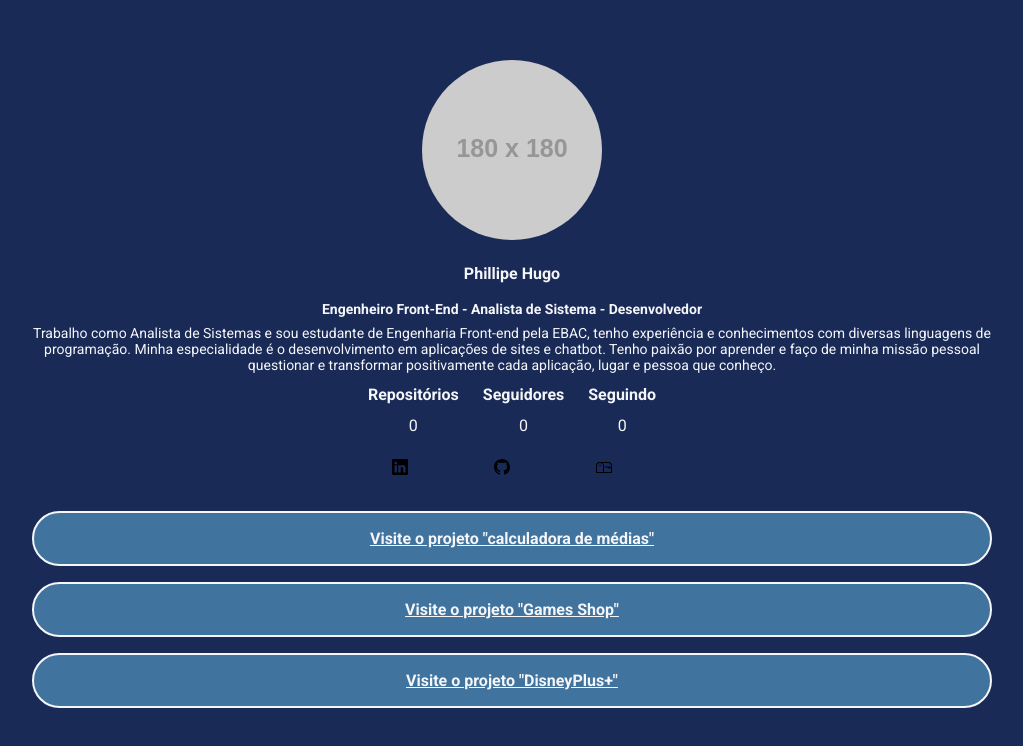
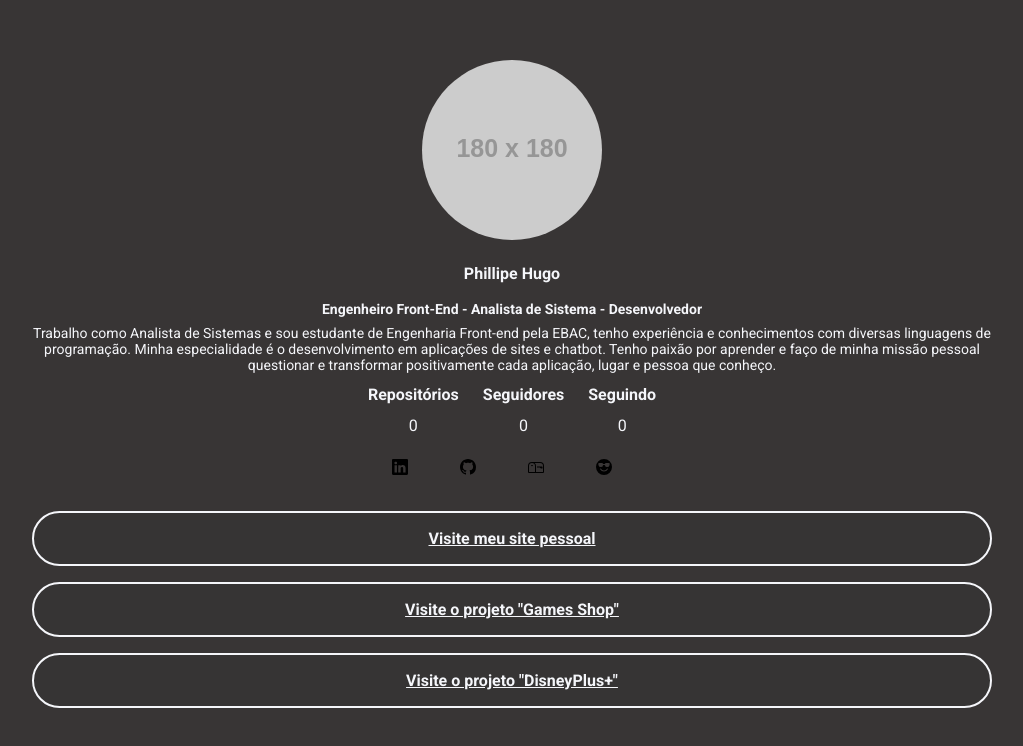
Before and after one commit to Phillipe-Hugo/status_github_pessoal, a website: page index.html in a window 1280 px wide. Shown: the whole page, without its empty margins (128-1151 px from the left). Drawn offline with Linux system fonts and the light colour scheme; no server answers; placeholder pictures from the web are drawn by us.

Commit message:
realizando alteração no perfil api github

```diff
--- a/index.html
+++ b/index.html
@@ -9,8 +9,7 @@
     <link rel="preconnect" href="https://fonts.gstatic.com" crossorigin />
     <link
       href="https://fonts.googleapis.com/css2?family=Bungee&family=Pacifico&family=Roboto:wght@100;400;700&display=swap"
-      rel="stylesheet"
-    />
+      rel="stylesheet"/>
   </head>
   <body>
     <div class="container">
@@ -57,16 +56,17 @@ conheço.
       </header>
       <nav>
         <ul class="social-links">
-          <li><a href="https://www.linkedin.com/in/phillipe-hugo-2a11521b9/"><img src="/src/img/linkedin.svg" alt="Logo do Linkedin"></a></li>
-          <li><a href="https://github.com/Phillipe-Hugo"><img src="/src/img/github.svg" alt="Logo do github"></a></li>
+          <li><a target="_blank" href="https://www.linkedin.com/in/phillipe-hugo-2a11521b9/"><img src="/src/img/linkedin.svg" alt="Logo do Linkedin"></a></li>
+          <li><a target="_blank" href="https://github.com/Phillipe-Hugo"><img src="/src/img/github.svg" alt="Logo do github"></a></li>
           <li><a href="mailto:phillipehugo1985@gmail.com"><img src="/src/img/mailbox.svg" alt="Logo do email"></a></li>
+          <li><a target="_blank" href="https://www.frontendmentor.io/profile/Phillipe-Hugo"><img src="/src/img/emoji-sunglasses-fill.svg" alt="Logo do email"></a></li>
         </ul>
       </nav>
       <nav>
         <ul class="projeto-lista">
           <li class="lista-item">
-            <a href="https://calculoimcphillipehugo.netlify.app">
-              Visite o projeto "calculadora de médias"
+            <a target="_blank" href="https://phca.vercel.app">
+              Visite meu site pessoal
             </a>
           </li>
           <li class="lista-item">
--- a/src/styles/main.less
+++ b/src/styles/main.less
@@ -1,3 +1,4 @@
+
 @import "variaveis.less";
 @breakpointMobile: ~"(max-width: 767px)";
 @breakpointTablet: ~"(min-width: 768px) and (max-width: 1023px";
@@ -50,7 +51,11 @@ header {
 }
 .profile-bio {
     text-align: center;
+
     .profile-bio-nome {
+
+        align-items: center;
+        justify-content: center;
         font-size: 16px;
         margin-bottom: 18px;
     }
@@ -69,12 +74,21 @@ header {
     max-width: 240px;
     width: 100%;
     margin: 0 auto;
+
     li {
         list-style: none;
         margin-right: 20px;
-        img {
-            &:hover{
-                transform: scale(1.5);
+        color: #cbf23d;
+
+        a {
+            text-decoration: none;
+            img {
+                transition: transform 0.3s ease;
+                &:hover {
+                    transform: scale(1.5);
+                    background-color: #cbf23d;
+                    color: #d9d9d9;
+                }
             }
         }
     }
@@ -92,7 +106,7 @@ li {
     a {
         text-transform: none;
         display: block;
-        background-color: #40739e;
+        background-color: #363434;
         padding: 16px 20px;
         margin-bottom: 16px;
         text-align: center;
@@ -103,9 +117,9 @@ li {
         transition: all ease .3s;
 
         &:hover {
-             color: #40739e;
+             color: #d9d9d9;
              background-color: transparent;
-             color: #f5f6fa;
+             color: #cbf23d;
         }
     }
 }
--- a/src/styles/variaveis.less
+++ b/src/styles/variaveis.less
@@ -1,3 +1,3 @@
-@corDeFundo: #192a56;
+@corDeFundo: #383535;
 @corDosBotoes: #40739e;
 @corDosTextos: #f5f6fa;
```
Also changed, not shown: build/styles/main.css, src/img/emoji-sunglasses-fill.svg (added).
